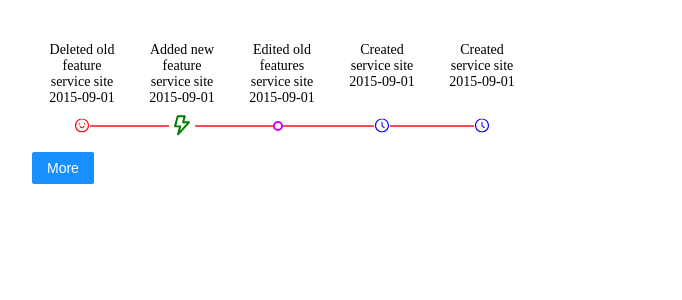
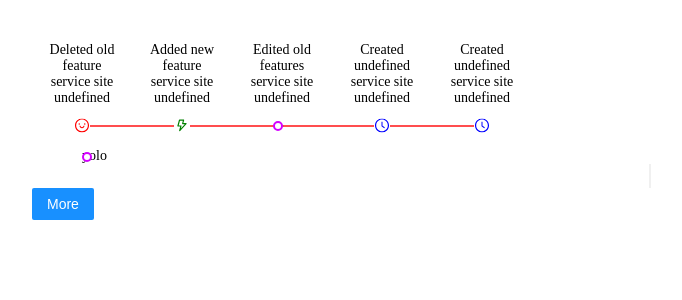
Before and after one commit to Staspol216/SuperUI, a React (Create React App) app: page / in a window 1280 px wide. Shown: the top 300 px of the page, without its empty margins (16-698 px from the left). Built offline with nearby package versions, Linux system fonts and the light colour scheme.

Commit message:
optional data load

```diff
--- a/src/App.js
+++ b/src/App.js
@@ -1,4 +1,4 @@
-import Timeline from "./Timeline";
+import { Timeline } from "./Timeline";
 import timelineData from './database.json';
 import { ReactComponent as ClockIcon } from "./icons/clock.svg";
 import { ReactComponent as Bolt } from "./icons/uil_bolt.svg";
@@ -11,16 +11,18 @@ const App = () => {
       <Timeline
         timelineData={timelineData}
         position={"left"}
-        customDots={{
-          create: <ClockIcon style={{ fontSize: '14px' }} color="blue" />,
-          delete: <Smile style={{ fontSize: '14px' }} color="red" />,
-          add: <Bolt style={{ fontSize: '14px' }} color="green" />
+        dotIcon={{
+          create: <ClockIcon color="blue" />,
+          delete: <Smile color="red" />,
+          add: <Bolt color="green" />
         }}
         partDataReload={true}
         reverse={false}
         horizontal={true}
         timelineHorizontalWrap={true}
-      />
+      >
+        <Timeline.Item type={"edit"} dotIcon={{ delete: <Smile color="red" /> }}>Beer</Timeline.Item>
+      </Timeline>
     </div>
   );
 }
--- a/src/Timeline.js
+++ b/src/Timeline.js
@@ -1,12 +1,21 @@
-import { useState, useEffect } from 'react';
-import TimelineItem from './TimelineItem';
+import { useState, useEffect, createContext, useContext, useMemo } from 'react';
 import cn from 'classnames';
 
-const Timeline = (props) => {
+const TimelineContext = createContext();
+
+const useTimelineContext = () => {
+    const context = useContext(TimelineContext);
+    if (!context) {
+        throw new Error("No context found for Timeline");
+    }
+    return context;
+}
+
+const Timeline = ({ children, ...props }) => {
     const { position = "left",
         timelineData = [],
         partDataReload = false,
-        customDots = {},
+        dotIcon = {},
         reverse = false,
         horizontal = false,
         timelineHorizontalWrap = false } = props;
@@ -18,10 +27,17 @@ const Timeline = (props) => {
 
     useEffect(() => {
         if (reverse) timelineData.reverse();
-        partDataReload ? selectPartItems(timelineData, offset) : setEventsList(timelineData);
+        partDataReload ? onLoadItems(timelineData, offset) : setEventsList(timelineData);
     }, [])
 
-    const selectPartItems = (arr, offset) => {
+    const value = useMemo(
+        () => ({
+            dotIcon
+        }),
+        [dotIcon]
+    );
+
+    const onLoadItems = (arr, offset) => {
         let ended = false;
         const newEventsList = arr.slice(offset, offset + 5);
         if (newEventsList.length < 5) {
@@ -36,30 +52,51 @@ const Timeline = (props) => {
         "timeline-wrap": timelineHorizontalWrap && horizontal
     });
 
-    const renderItems = (arr) => {
-        return (
-            <ul className={containerClass}>
-                {arr.map((data, idx) => (
-                    <TimelineItem position={position} data={data} key={idx} lastItem={(arr.length - 1) === idx} dots={customDots} horizontal={horizontal} />
-                ))}
-            </ul>
-        )
-    }
-    const items = renderItems(eventsList);
+    const items = eventsList.map((data, idx) => (
+        <Timeline.Item
+            position={position}
+            data={data}
+            type={data.type}
+            key={idx}
+            lastItem={(eventsList.length - 1) === idx}
+            dotIcon={dotIcon}
+            horizontal={horizontal} />
+    ))
 
     return (
+        <TimelineContext.Provider value={value}>
             <div className="timeline-list">
+                <ul className={containerClass}>
                     {items}
+                    {children}
+                </ul>
                 <button
                     className={`button-timeline button-timeline-${position}`}
                     disabled={eventsEnded}
                     style={{ "display": partDataReload ? "inline-block" : "none" }}
-                onClick={() => selectPartItems(timelineData, offset)}>
+                    onClick={() => onLoadItems(timelineData, offset)}>
                     <div className="btn-timeline-text"><span>More</span></div>
                 </button>
             </div>
+        </TimelineContext.Provider>
 
     );
 }
 
-export default Timeline;
+Timeline.Item = function TimelineItem({ data, lastItem, horizontal, position, type }) {
+    const { dotIcon } = useTimelineContext();
+
+    const headClass = cn("timeline-item-head", `timeline-item-head-${type ? type : "default"}`);
+
+    return (
+        <li className={horizontal ? `timeline-item timeline-item-horizontal` : `timeline-item timeline-item-${position}`}>
+            {!lastItem ? <div className="timeline-item-tail"></div> : null}
+            {dotIcon[type] ? <div className='timeline-item-head timeline-item-head-custom'><span className='timeline-icon'>{dotIcon[type]}</span></div> : <div className={headClass} />}
+            <div className="timeline-item-content">
+                {data?.content ? `${data?.content?.text} ${data?.content?.changes} ${data?.content?.name} ${data?.content?.date}` : "yolo"}
+            </div>
+        </li >
+    )
+};
+
+export { Timeline };
--- a/src/TimelineItem.js
+++ /dev/null
@@ -1,21 +0,0 @@
-import cn from 'classnames';
-
-const TimelineItem = (props) => {
-    const { data, position, lastItem, dots, horizontal } = props;
-    const { content, type, date } = data;
-    const { name, text, changes } = content;
-
-    const headClass = cn("timeline-item-head", `timeline-item-head-${type ? type : "default"}`);
-
-    return (
-        <li className={horizontal ? `timeline-item timeline-item-horizontal` : `timeline-item timeline-item-${position}`}>
-            {!lastItem ? <div className="timeline-item-tail"></div> : null}
-            {dots[type] ? <div className='timeline-item-head timeline-item-head-custom'><span className='timeline-icon'>{dots[type]}</span></div> : <div className={headClass} />}
-            <div className="timeline-item-content">
-                {text} {changes} {name} {date}
-            </div>
-        </li >
-    )
-};
-
-export default TimelineItem;
--- a/src/index.js
+++ b/src/index.js
@@ -1,12 +1,7 @@
 import React from 'react';
-import ReactDOM from 'react-dom';
+import ReactDOM from 'react-dom/client';
 import App from './App';
 import './style/style.scss';
 
-
-ReactDOM.render(
-  <React.StrictMode>
-    <App />
-  </React.StrictMode>,
-  document.getElementById('root')
-);
+const root = ReactDOM.createRoot(document.getElementById('root'));
+root.render(<App />)
--- a/src/style/style.scss
+++ b/src/style/style.scss
@@ -9,11 +9,11 @@
   margin: 40px 0 0 0;
   padding: 0;
 
-  white-space: nowrap;
   list-style: none;
 }
 
 .timeline-container-horizontal {
+  white-space: nowrap;
   margin-left: 50px;
 }
 
@@ -167,13 +167,27 @@
 }
 
 .timeline-icon {
+  width: 14px;
+  height: 14px;
+
   display: inline-block;
+  position: relative;
+
   color: inherit;
   font-style: normal;
   line-height: 0;
   text-align: center;
   text-transform: none;
   vertical-align: -0.125em;
+
+  svg {
+    position: absolute;
+    top: 0;
+    left: 0;
+
+    width: 100%;
+    height: 100%;
+  }
 }
 
 .timeline-item-head-delete {
```
Lines whose indentation alone changed are shown as unchanged.
